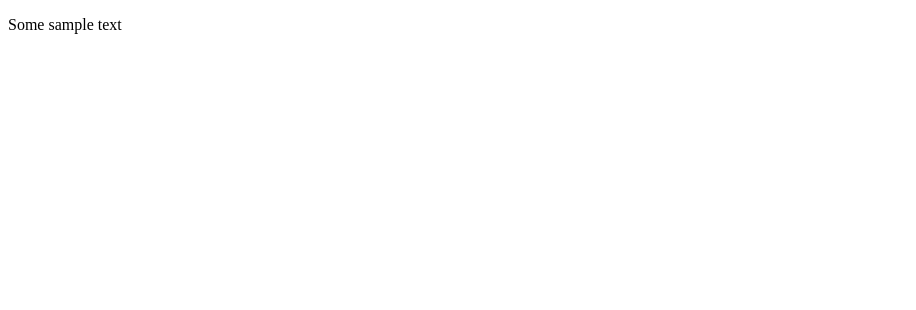
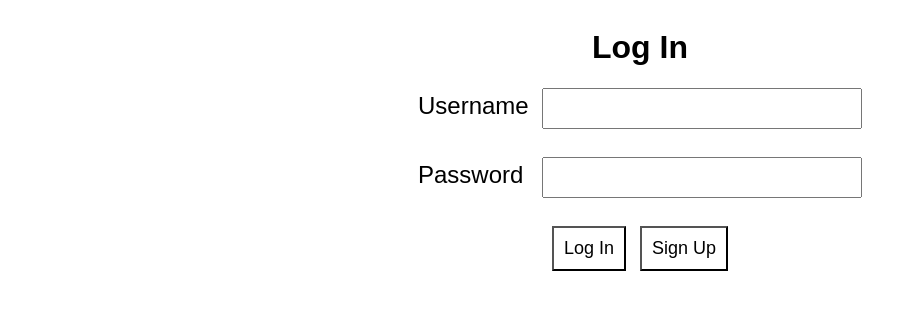
Before and after one commit to ychan05/swen-101-website, a plain HTML site: page index.html in a window 1280 px wide. Shown: the whole page, without its empty margins (0-916 px from the left). Drawn offline with Linux system fonts and the light colour scheme.

Commit message:
Login screen

```diff
--- a/index.html
+++ b/index.html
@@ -2,9 +2,28 @@
 <html lang="en">
     <head>
         <title>COVID Radar</title>
+        <link href="structure.css" rel="stylesheet" type="text/css">
     </head>
 
     <body>
-        <p>Some sample text</p>
+
+        <main>
+            <h1 class="formTitle">Log In</h1>
+
+            <div class="fieldHolder">
+                <label class="formLabel" for="username">Username</label>
+                <input class="formField" type="text" id="username"></input>
+            </div>
+            <br>
+            <div class="fieldHolder">
+                <label class="formLabel" for="password">Password</label>
+                <input class="formField" type="text" id="password"></input>
+            </div>
+            <br>
+            <div class="fieldHolder">
+                <button><a href="home.html">Log In</a></button>
+                <button><a href="signup.html">Sign Up</a></button>
+            </div>
+        </main>
     </body>
 </html>
--- /dev/null
+++ b/structure.css
@@ -0,0 +1,50 @@
+
+body {
+    display: flex;
+    flex-direction: row;
+    justify-content: stretch;
+}
+main {
+    margin: auto;
+    flex: 0 1 900px;
+    display: flex;
+    flex-direction: column;
+    align-items: center;
+}
+
+.formTitle {
+    font-size: 32px;
+    font-family: Arial;
+    width: 100%;
+    text-align: center;
+}
+.formHolder {
+    border: 0px;
+    margin: 0px;
+    padding: 0px;
+}
+.formLabel {
+    display: inline-block;
+    width: 120px;
+    font-size: 24px;
+    font-family: 'Arial';
+
+}
+.formField {
+    width: 50%;
+    min-width: 300px;
+    padding: 8px;
+    margin-bottom: 10px;
+    font-size: 18px;
+}
+button {
+    padding: 10px;
+    background-color: transparent;
+    margin-left: 5px;
+    margin-right: 5px;
+}
+button > a {
+    text-decoration: none;
+    font-size: 18px;
+    color: black;
+}
```
